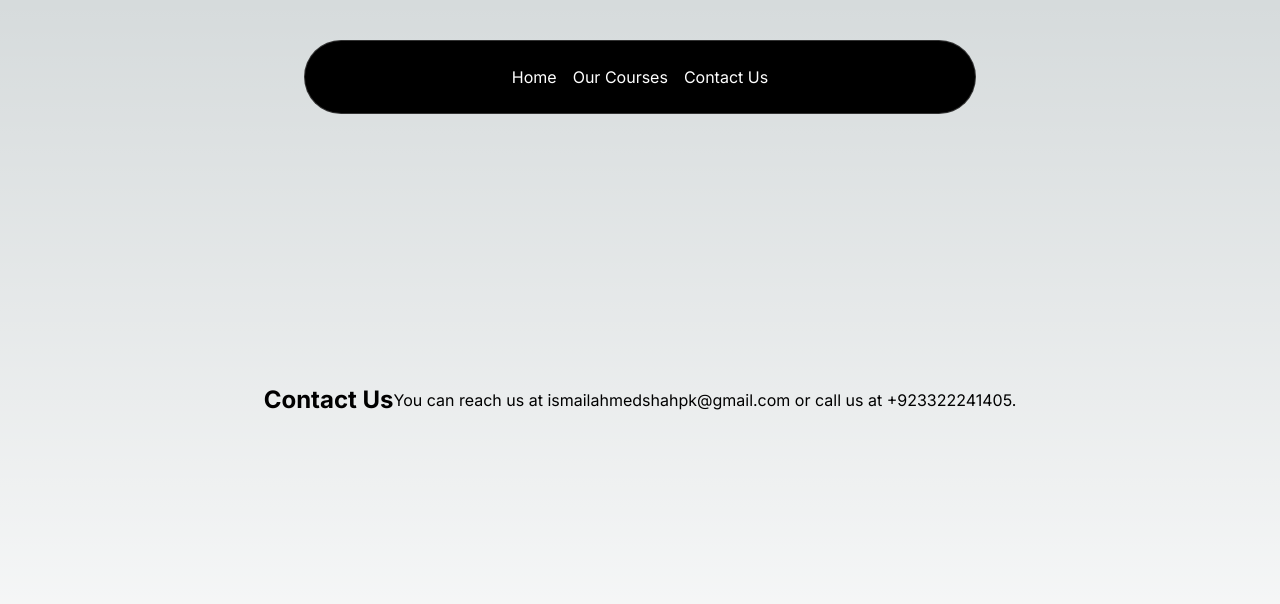
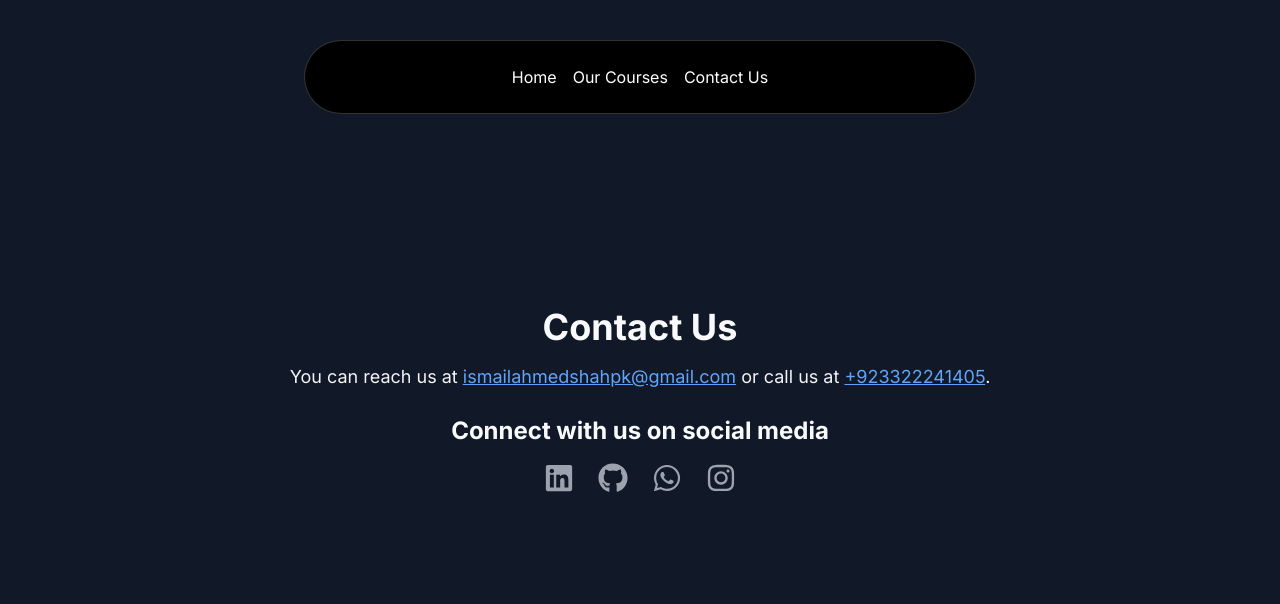
Before and after one commit to ISMAIL-AHMED-SHAH/HelloCoders-Coding-School, a Next.js app: page /contact in a window 1280 px wide. Shown: the top 604 px of the page. Built offline with nearby package versions, Linux system fonts and the light colour scheme.

Commit message:
added some data

```diff
--- a/src/app/contact/page.tsx
+++ b/src/app/contact/page.tsx
@@ -1,12 +1,38 @@
-// src/app/contact/page.tsx
+'use client';
 
-'use client';
+import { FaLinkedin, FaGithub, FaWhatsapp, FaInstagram } from 'react-icons/fa'; // Import icons from react-icons
 
 function ContactPage() {
     return (
-        <div className="min-h-screen flex items-center justify-center">
-            <h1 className="text-2xl font-bold">Contact Us</h1>
-            <p>You can reach us at ismailahmedshahpk@gmail.com or call us at +923322241405.</p>
+        <div className="min-h-screen flex flex-col items-center justify-center bg-gray-900 text-gray-100 p-4">
+            <div className="text-center">
+                <h1 className="text-4xl font-bold mb-4 text-gray-50">Contact Us</h1>
+                <p className="text-lg mb-6">
+                    You can reach us at{" "}
+                    <a href="mailto:ismailahmedshahpk@gmail.com" className="underline text-blue-400 hover:text-blue-300">
+                        ismailahmedshahpk@gmail.com
+                    </a>{" "}
+                    or call us at{" "}
+                    <a href="tel:+923322241405" className="underline text-blue-400 hover:text-blue-300">
+                        +923322241405
+                    </a>.
+                </p>
+                <h2 className="text-2xl font-bold mb-4 text-gray-50">Connect with us on social media</h2>
+                <div className="flex space-x-6 justify-center">
+                    <a href="https://www.linkedin.com/in/ismail-ahmed-shah-2455b01ba/" target="_blank" rel="noopener noreferrer" className="text-gray-400 hover:text-blue-500">
+                        <FaLinkedin className="text-3xl" />
+                    </a>
+                    <a href="https://github.com/ISMAIL-AHMED-SHAH" target="_blank" rel="noopener noreferrer" className="text-gray-400 hover:text-gray-300">
+                        <FaGithub className="text-3xl" />
+                    </a>
+                    <a href="https://wa.me/+923322241405" target="_blank" rel="noopener noreferrer" className="text-gray-400 hover:text-green-500">
+                        <FaWhatsapp className="text-3xl" />
+                    </a>
+                    <a href="https://www.instagram.com/ahmedshahismail?igsh=YzljYTk1ODg3Zg==" target="_blank" rel="noopener noreferrer" className="text-gray-400 hover:text-pink-500">
+                        <FaInstagram className="text-3xl" />
+                    </a>
+                </div>
+            </div>
         </div>
     );
 }
```
